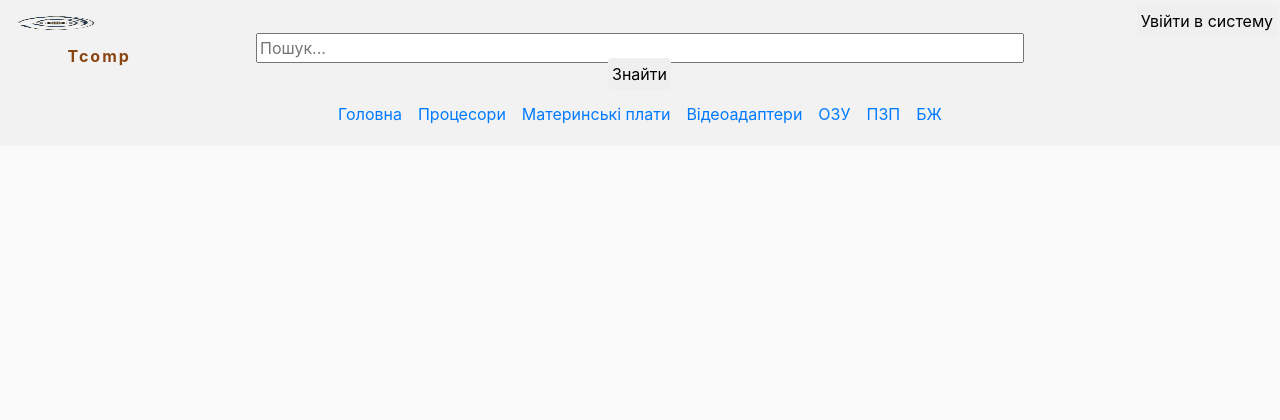
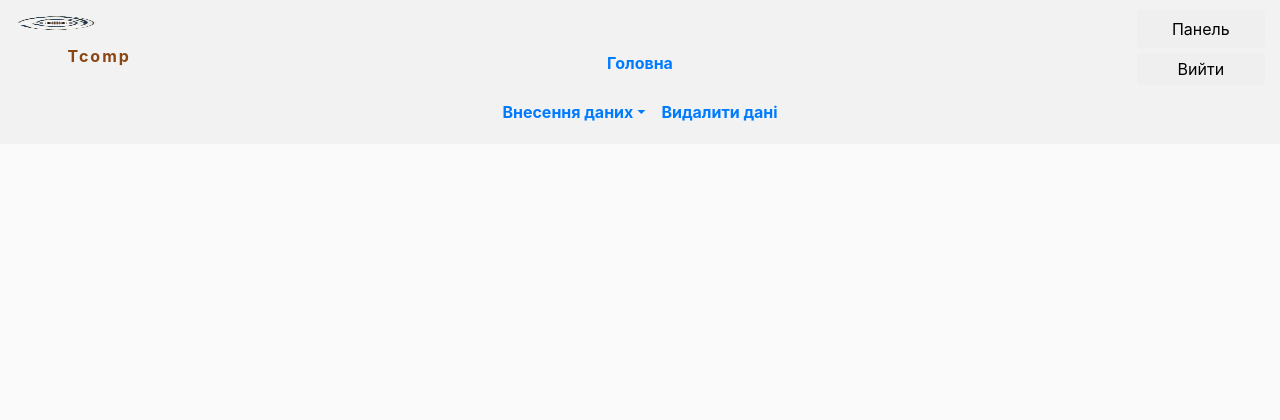
Before and after one commit to IvanHrebenyk/duplomCHDTU, a PHP site: page /frontend/index.php in a window 1280 px wide. Shown: the top 420 px of the page. Run offline with PHP 8.4, Linux system fonts and the light colour scheme; data that the repository does not hold is empty.

Commit message:
header menu for moderator

```diff
--- a/frontend/head.php
+++ b/frontend/head.php
@@ -4,5 +4,6 @@
 <script src="https://cdnjs.cloudflare.com/ajax/libs/popper.js/1.14.3/umd/popper.min.js" integrity="sha384-ZMP7rVo3mIykV+2+9J3UJ46jBk0WLaUAdn689aCwoqbBJiSnjAK/l8WvCWPIPm49" crossorigin="anonymous"></script>
 <script src="https://stackpath.bootstrapcdn.com/bootstrap/4.1.1/js/bootstrap.min.js" integrity="sha384-smHYKdLADwkXOn1EmN1qk/HfnUcbVRZyYmZ4qpPea6sjB/pTJ0euyQp0Mk8ck+5T" crossorigin="anonymous"></script>
 <link rel="stylesheet" href="../frontend/style.css">
-<title><? if($title) echo $title;?></title>
+<link rel="shortcut icon" href="icon.png" type="image/x-icon" />
+<title><? if($title_page) echo $title_page;?></title>
 </head>
--- /dev/null
+++ b/frontend/header_moderator.php
@@ -0,0 +1,96 @@
+<script src="script.js"></script>
+
+
+<div class="container-fluid" style="background-color: #fff;">
+	<div class="row">
+	  <div class="col-2" align="left"><a href="#"><div id="title-element"><img src="icon.png" width="45%" height="13%"><span id="title-site">Tcomp</span></div></a></div>
+	  <div class="col-8" align="center">
+			<nav class="navbar navbar-expand-lg" id="search-panel">
+				<ul class="navbar-nav navbar-center">
+					  <li class="active">
+							<a class="nav-link" href="#" style="position: relative; top: 30px;">Головна </a>
+					  </li>
+				</ul>
+			</nav>﻿
+	  </div>
+	  <div class="col-2">
+		<div id="head-right">
+			<button class="btn btn-default button-system" type="button">Панель</button>
+			<button class="btn btn-default button-system" type="button" data-toggle="modal" data-target="#open_model_out" id="button-in-system">Вийти</button><?include "modal_out_system.php";?>
+		</div>
+	  </div>
+	</div>
+</div>
+<nav class="navbar navbar-expand-lg">
+	<ul class="navbar-nav navbar-center">
+		  <li>
+				<a class="nav-link dropdown dropdown-toggle" data-toggle="dropdown" href="#">Внесення даних</a>
+				<ul class="dropdown-menu">
+
+				  <li class="dropdown-submenu">
+					<a class="menudown dropdown-item dropdown-toggle" tabindex="-1" href="#">Відеокарти</a>
+					<ul class="dropdown-menu" id="m1">
+					  <li><a tabindex="-1" class="dropdown-item" href="#">Новий запис</a></li>
+					  <li><a tabindex="-1" class="dropdown-item" href="#">Тип пам'яті</a></li>
+					</ul>
+				  </li>
+
+				  <li class="dropdown-submenu">
+					<a class="menudown dropdown-item dropdown-toggle" tabindex="-1" href="#">Процесори</a>
+					<ul class="dropdown-menu" id="m2">
+					  <li><a tabindex="-1" class="dropdown-item" href="#">Новий запис</a></li>
+					  <li><a tabindex="-1" class="dropdown-item" href="#">Сокет</a></li>
+					</ul>
+				  </li>
+
+				  <li class="dropdown-submenu">
+					<a class="menudown dropdown-item dropdown-toggle" tabindex="-1" href="#">ОЗУ</a>
+					<ul class="dropdown-menu"  id="m3">
+					  <li><a tabindex="-1" class="dropdown-item" href="#">Новий запис</a></li>
+					  <li><a tabindex="-1" class="dropdown-item" href="#">Тип пам'яті</a></li>
+					</ul>
+				  </li>
+
+				  <li class="dropdown-submenu">
+					<a class="menudown dropdown-item dropdown-toggle" tabindex="-1" href="#">ПЗП</a>
+					<ul class="dropdown-menu" id="m4">
+					  <li><a tabindex="-1" class="dropdown-item" href="#">HDD</a></li>
+					  <li><a tabindex="-1" class="dropdown-item" href="#">SSD</a></li>
+					  <li><a tabindex="-1" class="dropdown-item" href="#">SSD M.2</a></li>
+					  <li><a tabindex="-1" class="dropdown-item" href="#">Типи флеш пам'яті</a></li>
+					  <li><a tabindex="-1" class="dropdown-item" href="#">Розр'ядність пам'яті SSD M.2</a></li>
+					</ul>
+				  </li>
+
+				  <li class="dropdown-submenu">
+					<a class="menudown dropdown-item dropdown-toggle" tabindex="-1" href="#">Материнські плати</a>
+					<ul class="dropdown-menu" id="m5">
+					  <li><a tabindex="-1" class="dropdown-item" href="#">Новий запис</a></li>
+					</ul>
+				  </li>
+
+				  <li class="dropdown-submenu">
+					<a class="menudown dropdown-item dropdown-toggle" tabindex="-1" href="#">Блоки живлення</a>
+					<ul class="dropdown-menu" id="m6">
+					  <li><a tabindex="-1" class="dropdown-item" href="#">Новий запис</a></li>
+					  <li><a tabindex="-1" class="dropdown-item" href="#">Підключення до материнської плати</a></li>
+					</ul>
+				  </li>
+				</ul>
+		  </li>
+		  <li>
+				<a class="nav-link" href="#" onclick="messege_delete_info_system()" id="button-modal-delete-info-system">Видалити дані</a>
+		 </li>
+	</ul>
+</nav>﻿
+
+
+
+
+
+
+
+<script src="script_after.js"></script>
+
+</body>
+</html>
--- a/frontend/index.php
+++ b/frontend/index.php
@@ -1,7 +1,9 @@
 <?
 include "head.php";
 echo '<header>';
-include "header_user.php";
+//include "header_user.php";
+include "header_moderator.php";
+//include "header_admin.php";
 echo '</header>';
 echo '<footer >';
 echo '<div class="navbar-fixed-bottom row-fluid"><div class="navbar-inner"><div class="container" >';
--- /dev/null
+++ b/frontend/modal_out_system.php
@@ -0,0 +1,21 @@
+<div id="open_model_out" class="modal fade">
+	<div class="modal-dialog">
+		<div class="modal-content">
+			<div class="modal-body" style="text-align: center;"><h5>Ви дійсно хочете вийти з системи?</h5></div>
+			<div>
+				 <div class="container">
+					 <div class="row">
+						 <div class="col-md-12 col-md-offset-3 well">
+							 <form class="form">
+								 <div class="text-center col-xs-12">
+									<input type="button" class="btn btn-default" value="Так" />
+									<button class="btn btn-default" type="button" data-dismiss="modal">Ні</button>
+								 </div>
+							 </form>
+						 </div>
+					 </div>
+				</div>
+			</div>
+		</div>
+	</div>
+</div>
--- a/frontend/script.js
+++ b/frontend/script.js
@@ -1,3 +1,3 @@
-$('#myModal').on('shown.bs.modal', function () {
-  $('#myInput').focus()
-})
+function messege_delete_info_system(){
+	alert("Для видалення компоненту з системи, перейдіть на сторінку з повним описом компоненту та натисніть кнопку \"Видалення\"");
+}
--- /dev/null
+++ b/frontend/script_after.js
@@ -0,0 +1,13 @@
+$(document).ready(function(){
+  $('.dropdown-submenu a.menudown').on("mouseover", function(e){
+	  document.getElementById('m1' ).style.display = 'none';
+	  document.getElementById('m2' ).style.display = 'none';
+	  document.getElementById('m3' ).style.display = 'none';
+	  document.getElementById('m4' ).style.display = 'none';
+	  document.getElementById('m5' ).style.display = 'none';
+	  document.getElementById('m6' ).style.display = 'none';
+    e.stopPropagation();
+    e.preventDefault();
+    $(this).next('ul').toggle();
+  });
+});
--- a/frontend/style.css
+++ b/frontend/style.css
@@ -58,3 +58,21 @@ footer {
 	font-size: 20px;
 	font-weight: bold;
 }
+li a{
+	font-weight: bold;
+}
+.button-system{
+	margin-top: 5px;
+	width: 100%;
+}
+
+.dropdown-submenu {
+    position: relative;
+	width: 100%;
+}
+
+.dropdown-submenu .dropdown-menu {
+    top: 0;
+    left: 100%;
+    margin-top: -1px;
+}
```
Also changed, not shown: frontend/header_admin.php (added, +30 -0 lines).
